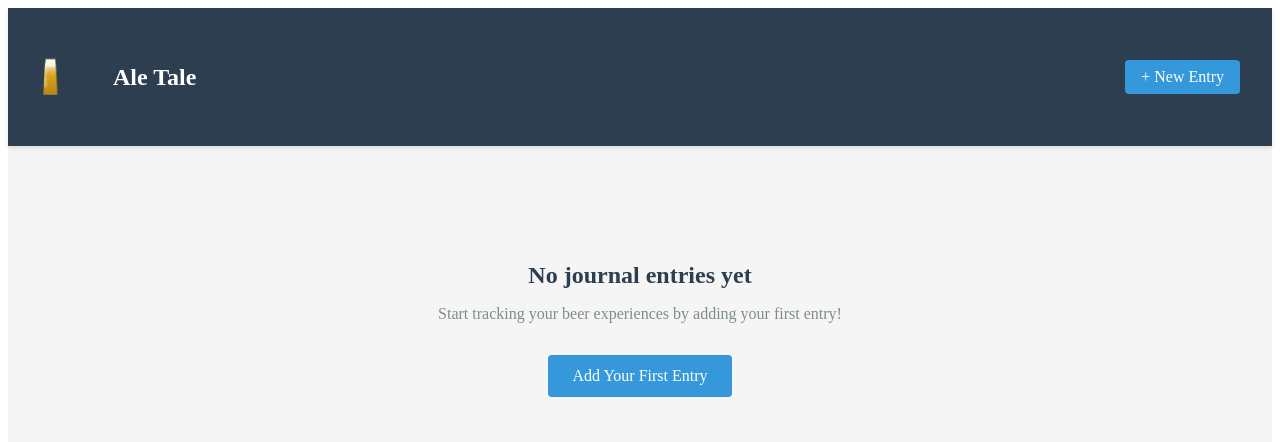
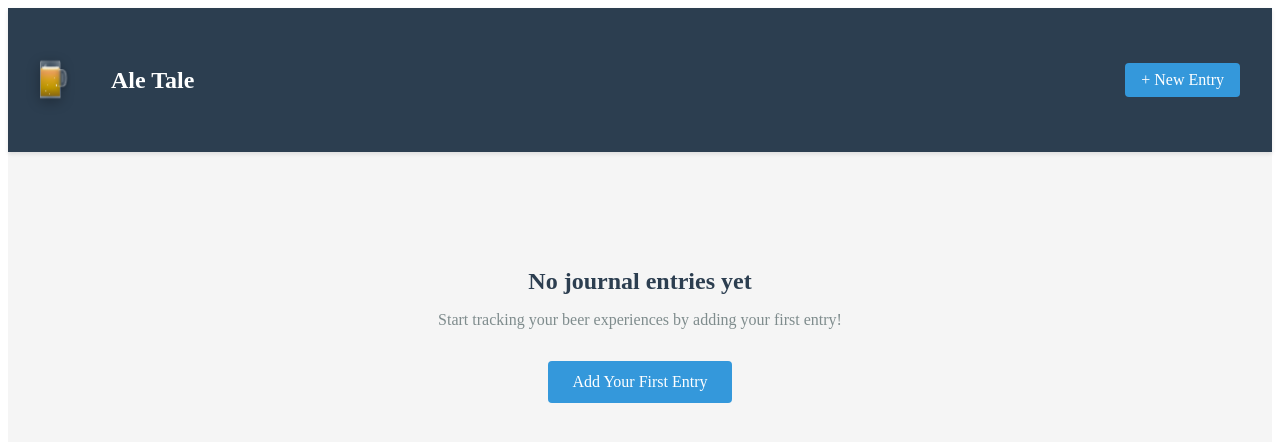
Before and after one commit to S1mplector/Ale-Tale, a React (Vite) app: page / in a window 1280 px wide. Shown: the top 442 px of the page. Built offline with nearby package versions, Linux system fonts and the light colour scheme.

Commit message:
feat: better splash screen

```diff
--- a/src/presentation/components/BeerGlass.tsx
+++ b/src/presentation/components/BeerGlass.tsx
@@ -8,100 +8,252 @@ interface BeerGlassProps {
 export function BeerGlass({ size = 110, animate = true }: BeerGlassProps) {
   return (
     <>
+      <div style={{ position: 'relative', display: 'inline-flex', alignItems: 'flex-end' }}>
+        {/* Beer Mug Glass */}
         <div
           style={{
             position: 'relative',
             width: size,
             height: (size / 110) * 200,
-          background: 'rgba(255, 255, 255, 0.15)',
-          clipPath: 'polygon(25% 0, 75% 0, 85% 100%, 15% 100%)',
-          border: '3px solid rgba(255,255,255,0.4)',
-          borderRadius: 4,
+            background: 'linear-gradient(90deg, rgba(255, 255, 255, 0.2) 0%, rgba(255, 255, 255, 0.08) 50%, rgba(255, 255, 255, 0.18) 100%)',
+            borderRadius: '8px 8px 0 0',
             overflow: 'hidden',
-          backdropFilter: 'blur(2px)',
-          boxShadow: '0 8px 32px rgba(0,0,0,0.2), inset 0 0 20px rgba(255,255,255,0.1)',
+            backdropFilter: 'blur(4px)',
+            border: '2px solid rgba(255,255,255,0.4)',
+            borderBottom: `${(size / 110) * 12}px solid rgba(255,255,255,0.35)`,
+            boxShadow: `
+              0 10px 40px rgba(0,0,0,0.3),
+              inset 0 0 30px rgba(255,255,255,0.12),
+              inset -3px 0 15px rgba(255,255,255,0.2),
+              inset 3px 0 8px rgba(0,0,0,0.1)
+            `,
           }}
         >
-        {/* Beer liquid */}
+          {/* Beer liquid (now wraps foam so foam rides the surface) */}
           <div
             style={{
               position: 'absolute',
               bottom: 0,
               left: 0,
               right: 0,
-            height: animate ? '0%' : '82%',
-            background: 'linear-gradient(180deg, #F5DEB3 0%, #DAA520 30%, #B8860B 100%)',
+              height: animate ? '0%' : '80%',
+              background: 'linear-gradient(180deg, #FFD97D 0%, #F4A460 15%, #DAA520 40%, #C19A00 70%, #8B6914 100%)',
               animation: animate ? 'beer-fill 2s ease-out forwards' : 'none',
-            clipPath: 'polygon(10% 0, 90% 0, 95% 100%, 5% 100%)',
+              boxShadow: 'inset 0 0 30px rgba(139, 105, 20, 0.4)',
+              zIndex: 2,
             }}
-        />
-
-        {/* Foam head */}
+          >
+            {/* Foam snapped to surface */}
             <div
+              style={{
+                position: 'absolute',
+                top: -(size / 110) * 10,
+                left: (size / 110) * 5,
+                right: (size / 110) * 5,
+                height: (size / 110) * 18,
+                background: 'linear-gradient(180deg, rgba(255,254,251,0.95) 0%, rgba(255,246,224,0.92) 55%, rgba(241,231,198,0.9) 100%)',
+                borderRadius: '6px 6px 10px 10px',
+                opacity: animate ? 0 : 0.98,
+                boxShadow: 'inset 0 -3px 6px rgba(218,165,32,0.15), 0 1px 4px rgba(255,255,255,0.18)',
+                overflow: 'hidden',
+                WebkitMaskImage: 'linear-gradient(180deg, rgba(0,0,0,0.85) 0%, rgba(0,0,0,1) 30%, rgba(0,0,0,1) 70%, rgba(0,0,0,0.85) 100%)',
+                maskImage: 'linear-gradient(180deg, rgba(0,0,0,0.85) 0%, rgba(0,0,0,1) 30%, rgba(0,0,0,1) 70%, rgba(0,0,0,0.85) 100%)',
+                animation: animate ? 'beer-foam 900ms ease-out 1100ms forwards' : 'none',
+                zIndex: 3,
+              }}
+            >
+              {/* Soft top feather */}
+              <span
                 style={{
                   position: 'absolute',
                   top: 0,
                   left: 0,
                   right: 0,
-            height: (size / 110) * 40,
-            background: 'linear-gradient(180deg, #FFFEF0 0%, #FFF8DC 50%, rgba(255,255,255,0.9) 100%)',
-            clipPath: 'polygon(25% 0, 75% 0, 80% 100%, 20% 100%)',
-            animation: animate ? 'beer-foam 2s ease-out 1.2s forwards' : 'none',
-            opacity: animate ? 0 : 1,
-            filter: 'blur(0.5px)',
+                  height: (size / 110) * 5,
+                  background: 'linear-gradient(180deg, rgba(255,255,255,0.85), rgba(255,255,255,0.35))',
+                  opacity: 0.28,
+                  pointerEvents: 'none',
                 }}
               />
-
-        {/* Glass shine */}
+              {/* Foam bubbles */}
               <div
                 style={{
                   position: 'absolute',
-            top: (size / 110) * 20,
-            left: 8,
-            width: (size / 110) * 25,
-            height: (size / 110) * 140,
-            background: 'linear-gradient(90deg, rgba(255,255,255,0.4) 0%, transparent 100%)',
-            borderRadius: 12,
-            transform: 'skewY(-5deg)',
+                  top: (size / 110) * 3,
+                  left: (size / 110) * 2,
+                  right: (size / 110) * 2,
+                  height: (size / 110) * 10,
+                  opacity: animate ? 0 : 0.25,
                 }}
-        />
-
-        {/* Bubbles */}
-        <div style={{ position: 'absolute', inset: 0 }}>
-          {[...Array(animate ? 15 : 8)].map((_, i) => (
+              >
+                {[...Array(14)].map((_, i) => (
                   <span
-              key={i}
+                    key={`foam-${i}`}
                     style={{
                       position: 'absolute',
-                left: `${15 + (i * 6) % 70}%`,
-                bottom: 0,
-                width: i % 3 === 0 ? 5 : 3,
-                height: i % 3 === 0 ? 5 : 3,
+                      left: `${4 + (i * 12) % 92}%`,
+                      top: `${(i * 17) % 90}%`,
+                      width: i % 3 === 0 ? 5 : 4,
+                      height: i % 3 === 0 ? 5 : 4,
                       borderRadius: '50%',
-                background: 'rgba(255,255,255,0.7)',
-                animation: `beer-bubble ${1500 + i * 100}ms ease-in ${animate ? 800 + i * 60 : 0}ms infinite`,
-                boxShadow: '0 0 4px rgba(255,255,255,0.5)',
+                      background: 'radial-gradient(circle at 35% 30%, rgba(255,255,255,0.8), rgba(255,248,220,0.2))',
                     }}
                   />
                 ))}
               </div>
             </div>
 
+            {/* Subtle beer surface highlight right below foam */}
+            <div
+              style={{
+                position: 'absolute',
+                top: 0,
+                left: (size / 110) * 6,
+                right: (size / 110) * 6,
+                height: (size / 110) * 8,
+                background: 'linear-gradient(180deg, rgba(255,246,224,0.45) 0%, rgba(255,246,224,0.18) 55%, rgba(255,246,224,0) 100%)',
+                opacity: 0.35,
+                pointerEvents: 'none',
+              }}
+            />
+
+            {/* Bubbles inside the beer */}
+            <div
+              style={{
+                position: 'absolute',
+                inset: 0,
+                zIndex: 1,
+                pointerEvents: 'none',
+                WebkitMaskImage: `linear-gradient(180deg, rgba(0,0,0,0) 0%, rgba(0,0,0,1) ${(size / 110) * 12}px, rgba(0,0,0,1) calc(100% - ${(size / 110) * 14}px), rgba(0,0,0,0) 100%)`,
+                maskImage: `linear-gradient(180deg, rgba(0,0,0,0) 0%, rgba(0,0,0,1) ${(size / 110) * 12}px, rgba(0,0,0,1) calc(100% - ${(size / 110) * 14}px), rgba(0,0,0,0) 100%)`,
+              }}
+            >
+              {[...Array(animate ? 18 : 10)].map((_, i) => (
+                <span
+                  key={`bubble-${i}`}
+                  style={{
+                    position: 'absolute',
+                    left: `${20 + (i * 7) % 60}%`,
+                    bottom: 0,
+                    width: i % 4 === 0 ? 6 : i % 3 === 0 ? 4 : 3,
+                    height: i % 4 === 0 ? 6 : i % 3 === 0 ? 4 : 3,
+                    borderRadius: '50%',
+                    background: 'radial-gradient(circle at 30% 30%, rgba(255,255,255,0.9), rgba(255,255,255,0.4))',
+                    animation: `beer-bubble ${1400 + i * 120}ms ease-in ${animate ? 1000 + i * 70 : 0}ms infinite`,
+                    boxShadow: '0 0 6px rgba(255,255,255,0.6), inset 0 0 3px rgba(255,255,255,0.8)',
+                    willChange: 'transform, opacity',
+                  }}
+                />
+              ))}
+            </div>
+          </div>
+
+          {/* Primary glass shine */}
+          <div
+            style={{
+              position: 'absolute',
+              top: (size / 110) * 15,
+              left: 10,
+              width: (size / 110) * 20,
+              height: (size / 110) * 150,
+              background: 'linear-gradient(90deg, rgba(255,255,255,0.5) 0%, rgba(255,255,255,0.2) 50%, transparent 100%)',
+              borderRadius: '20px 8px 8px 20px',
+              transform: 'skewY(-3deg)',
+            }}
+          />
+
+          {/* Secondary glass shine */}
+          <div
+            style={{
+              position: 'absolute',
+              top: (size / 110) * 30,
+              right: 8,
+              width: (size / 110) * 12,
+              height: (size / 110) * 100,
+              background: 'linear-gradient(90deg, transparent 0%, rgba(255,255,255,0.25) 100%)',
+              borderRadius: 8,
+              transform: 'skewY(2deg)',
+            }}
+          />
+
+          {/* Condensation droplets */}
+          <div style={{ position: 'absolute', inset: 0 }}>
+            {[...Array(8)].map((_, i) => (
+              <span
+                key={`drop-${i}`}
+                style={{
+                  position: 'absolute',
+                  left: `${20 + (i * 11) % 60}%`,
+                  top: `${30 + (i * 23) % 50}%`,
+                  width: i % 3 === 0 ? 6 : 4,
+                  height: i % 3 === 0 ? 8 : 6,
+                  borderRadius: '50% 50% 50% 70%',
+                  background: 'radial-gradient(circle at 35% 25%, rgba(255,255,255,0.9), rgba(255,255,255,0.3))',
+                  transform: 'rotate(45deg)',
+                  opacity: 0.7,
+                  animation: `condensation-drip ${3000 + i * 500}ms ease-in ${animate ? 2000 + i * 200 : 0}ms infinite`,
+                }}
+              />
+            ))}
+          </div>
+
+        </div>
+
+        {/* Beer Mug Handle */}
+        <div
+          style={{
+            position: 'absolute',
+            right: -(size / 110) * 35,
+            top: (size / 110) * 50,
+            width: (size / 110) * 45,
+            height: (size / 110) * 90,
+            border: '3px solid rgba(255,255,255,0.4)',
+            borderLeft: 'none',
+            borderRadius: '0 50% 50% 0',
+            background: 'linear-gradient(90deg, transparent 0%, rgba(255, 255, 255, 0.08) 50%, rgba(255, 255, 255, 0.15) 100%)',
+            backdropFilter: 'blur(3px)',
+            boxShadow: `
+              inset -2px 0 8px rgba(255,255,255,0.2),
+              inset 2px 0 8px rgba(0,0,0,0.1),
+              2px 4px 12px rgba(0,0,0,0.2)
+            `,
+          }}
+        >
+          {/* Handle inner highlight */}
+          <div
+            style={{
+              position: 'absolute',
+              right: 8,
+              top: '20%',
+              width: '30%',
+              height: '60%',
+              background: 'linear-gradient(90deg, transparent 0%, rgba(255,255,255,0.3) 100%)',
+              borderRadius: '0 40% 40% 0',
+            }}
+          />
+        </div>
+      </div>
+
       <style>{`
         @keyframes beer-fill {
           0% { height: 0%; }
-          70% { height: 88%; }
-          100% { height: 82%; }
+          60% { height: 85%; }
+          100% { height: 80%; }
         }
         @keyframes beer-foam {
-          0% { opacity: 0; transform: translateY(20px); }
-          50% { opacity: 1; transform: translateY(0); }
-          100% { opacity: 1; transform: translateY(0); }
+          0% { opacity: 0; transform: translateY(25px) scale(0.8); }
+          40% { opacity: 0.8; transform: translateY(5px) scale(1.05); }
+          100% { opacity: 1; transform: translateY(0) scale(1); }
         }
         @keyframes beer-bubble {
-          0% { transform: translateY(0) scale(0.8); opacity: 0; }
-          10% { opacity: 1; }
-          100% { transform: translateY(-180px) scale(1.2); opacity: 0; }
+          0% { transform: translateY(0) scale(0.6); opacity: 0; }
+          15% { opacity: 1; }
+          100% { transform: translateY(-190px) scale(1.3); opacity: 0; }
+        }
+        @keyframes condensation-drip {
+          0% { transform: rotate(45deg) translateY(0); opacity: 0.7; }
+          80% { opacity: 0.7; }
+          100% { transform: rotate(45deg) translateY(15px); opacity: 0; }
         }
       `}</style>
     </>
```
Lines whose indentation alone changed are shown as unchanged.
